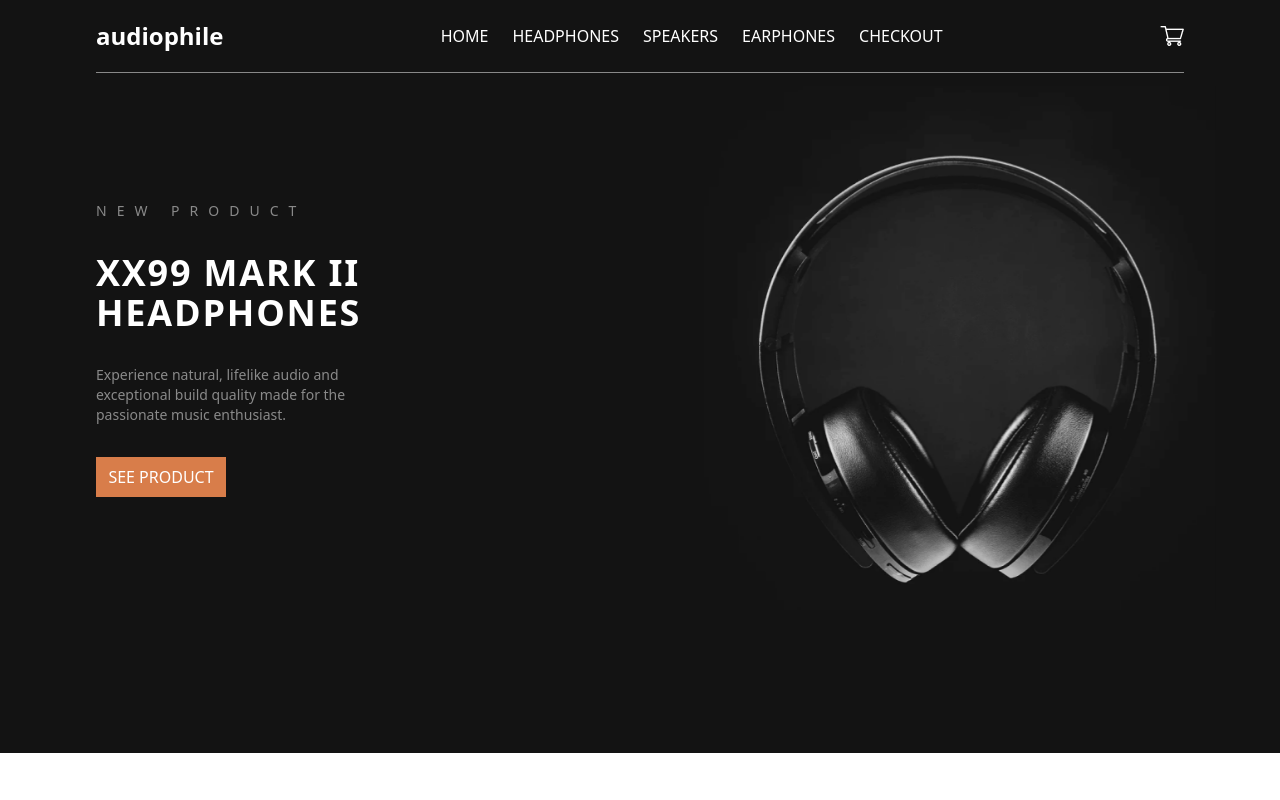
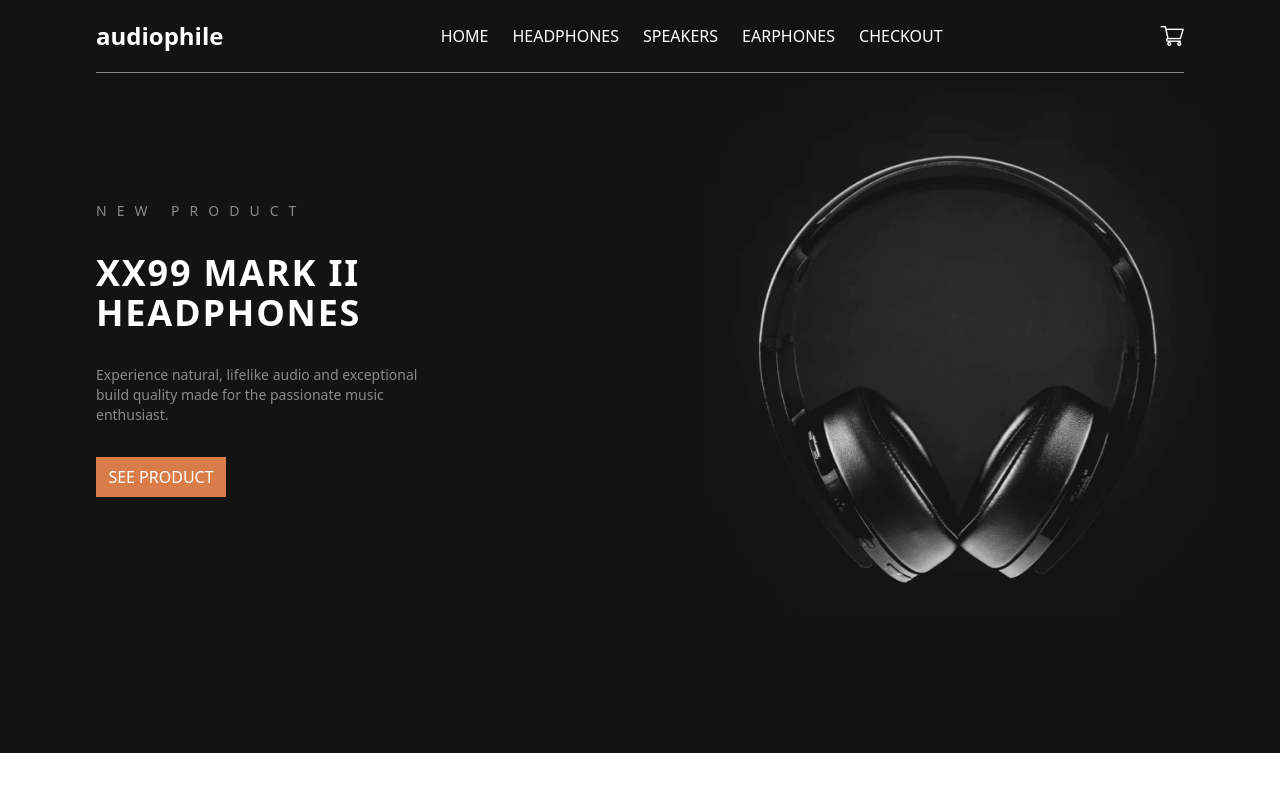
Before and after one commit to Deevyne99/audiophile-Ecommerce, a React (Create React App) app in the folder audiophoile/: page / in a window 1280 px wide. Shown: the top 800 px of the page. Built offline with nearby package versions, Linux system fonts and the light colour scheme.

Commit message:
added some styles to products page

```diff
--- a/audiophoile/src/App.js
+++ b/audiophoile/src/App.js
@@ -23,7 +23,7 @@ function App() {
           <Route path='/speakers' element={<Speaker />} />
           <Route path='/earphones' element={<Earphone />} />
           <Route path='/checkout' element={<Checkout />} />
-          <Route path='/product-details' element={<Details />} />
+          <Route path='/product/:id' element={<Details />} />
         </Routes>
 
         <Footer />
--- a/audiophoile/src/components/hero/Hero.js
+++ b/audiophoile/src/components/hero/Hero.js
@@ -15,7 +15,7 @@ const Hero = () => {
           <h2 className='text-4xl uppercase tracking-wider font-bold max-w-sm text-center md:text-left'>
             XX99 Mark II Headphones
           </h2>
-          <p className='opacity-50 text-sm font-thin max-w-[300px] text-center md:text-left'>
+          <p className='opacity-50 text-sm font-thin max-w-[350px] text-center md:text-left'>
             Experience natural, lifelike audio and exceptional build quality
             made for the passionate music enthusiast.
           </p>
--- a/audiophoile/src/components/products/Product.js
+++ b/audiophoile/src/components/products/Product.js
@@ -9,7 +9,7 @@ const Product = ({ name }) => {
   console.log(filteredProducts)
   React.useEffect(() => {
     getProducts(name)
-  }, [name])
+  })
 
   return (
     <section className='md:mx-16 mx-4 lg:mx-24 pt-16 md:pt-24 pb-10'>
```
